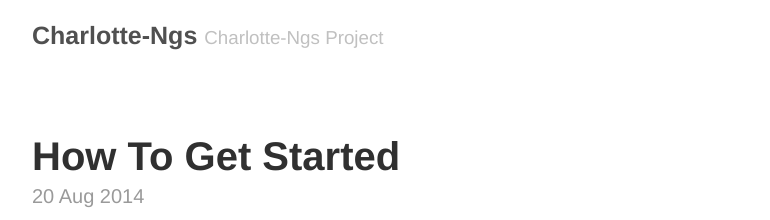
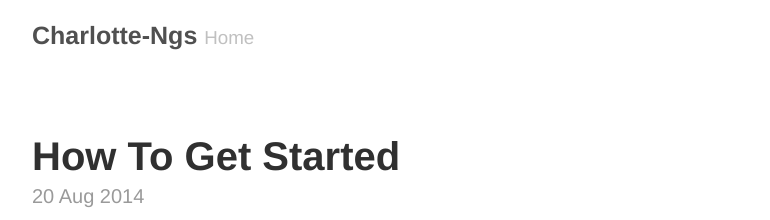
Before and after one commit to charlotte-ngs/charlotte-ngs.github.io, a Jekyll site: the page built from _posts/2014-08-20-how-to-get-started.md, in a window 1280 px wide. Shown: the top 220 px of the page, without its empty margins (248-1018 px from the left). Built offline with Jekyll 4.4.1, drawn with Linux system fonts in a browser that asks for light colours; Markdown is read by kramdown in place of the engine named in the settings.

Commit message:
Changed tag line

```diff
--- a/_config.yml
+++ b/_config.yml
@@ -7,14 +7,14 @@ permalink:        pretty
 
 # Setup
 title:            Charlotte-Ngs
-tagline:          Charlotte-Ngs Project
+tagline:          Home
 url:              http://charlotte-ngs.github.io
 paginate:         1
 baseurl:          /
 author:
   name:           Charlotte-Ngs Team
   url:
-  email:          charlotte-ngs@gmail.com
+  email:          ngs.charlotte@gmail.com
 
 # Custom vars
 version:          1.0.0
```
